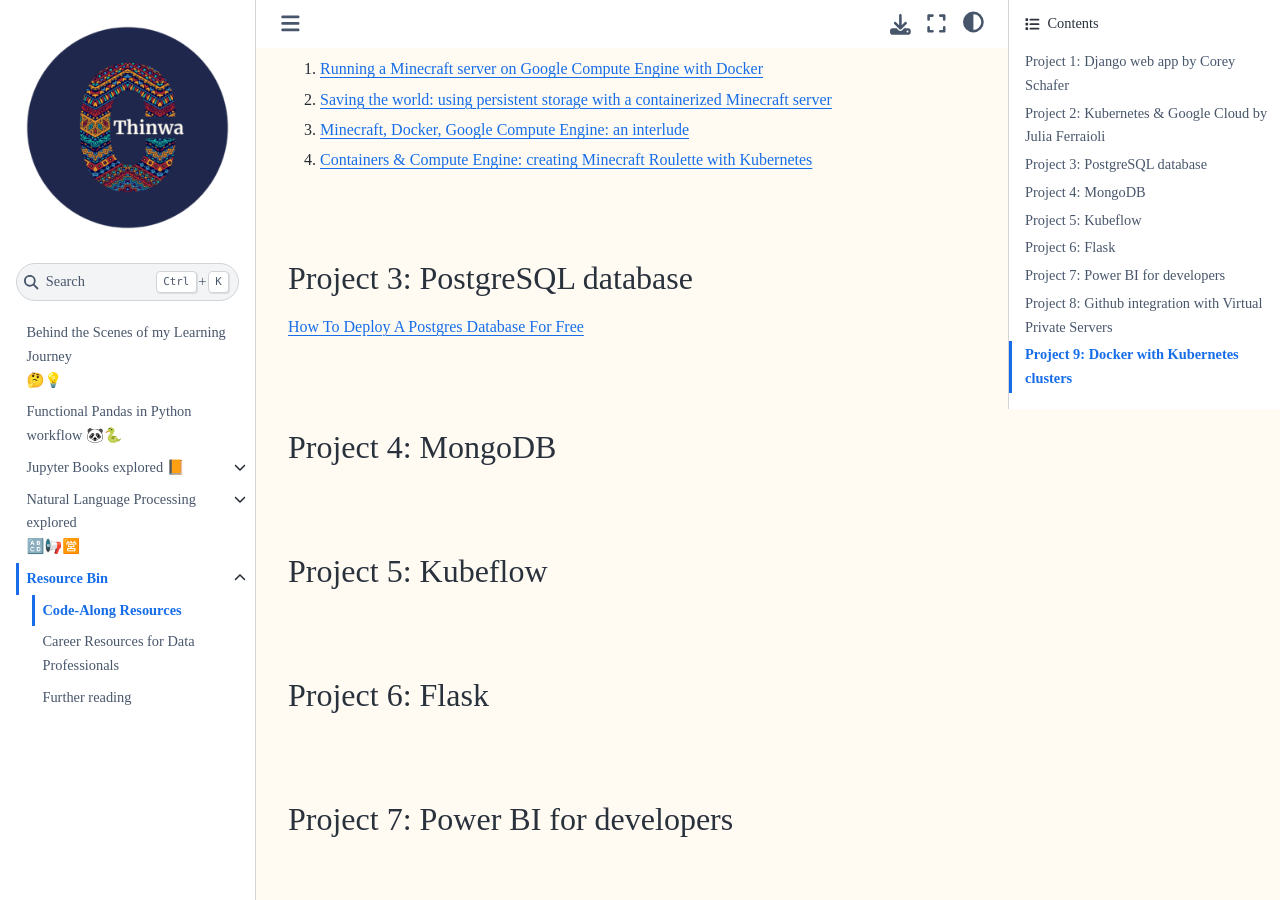
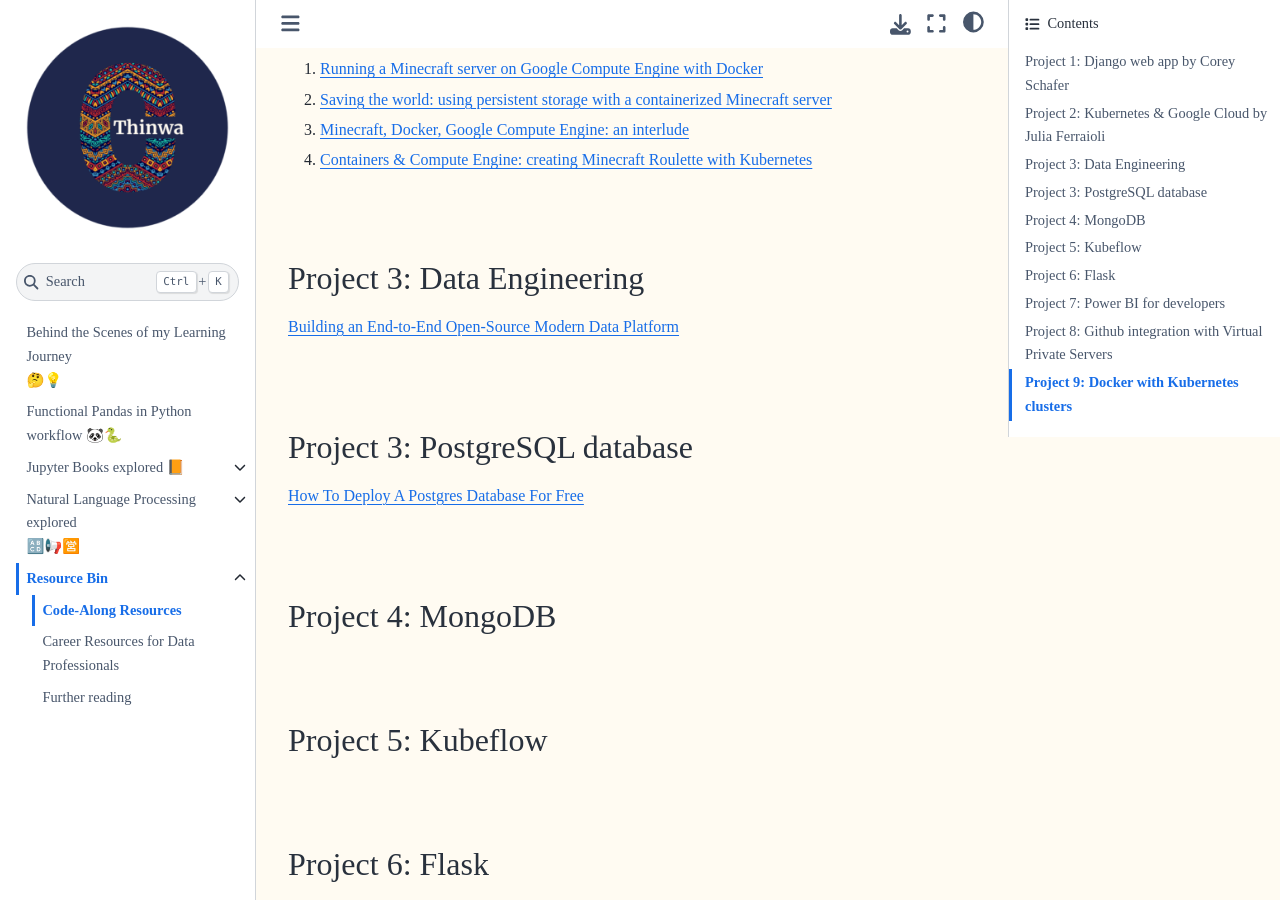
Before and after one commit to CeeThinwa/BTS-Continuous-Learning, a Jupyter Book: the page built from book/code_along_resources.md, in a window 1280 px wide and 900 px high, scrolled down 892 px. Built offline with Jupyter Book 1.0.4 settings and Sphinx 7.4.7 and the Sphinx Book theme 1.1.4, drawn with Linux system fonts in a browser that asks for light colours.

Commit message:
add link

```diff
--- a/book/code_along_resources.md
+++ b/book/code_along_resources.md
@@ -33,6 +33,14 @@ These are resources that I used to build various data products through imitation
 
 <br>
 
+## Project 3: Data Engineering
+
+[Building an End-to-End Open-Source Modern Data Platform](https://towardsdatascience.com/building-an-end-to-end-open-source-modern-data-platform-c906be2f31bd)
+
+
+
+<br>
+
 ## Project 3: PostgreSQL database
 
 [How To Deploy A Postgres Database For Free](https://towardsdatascience.com/how-to-deploy-a-postgres-database-for-free-95cf1d8387bf)
```
